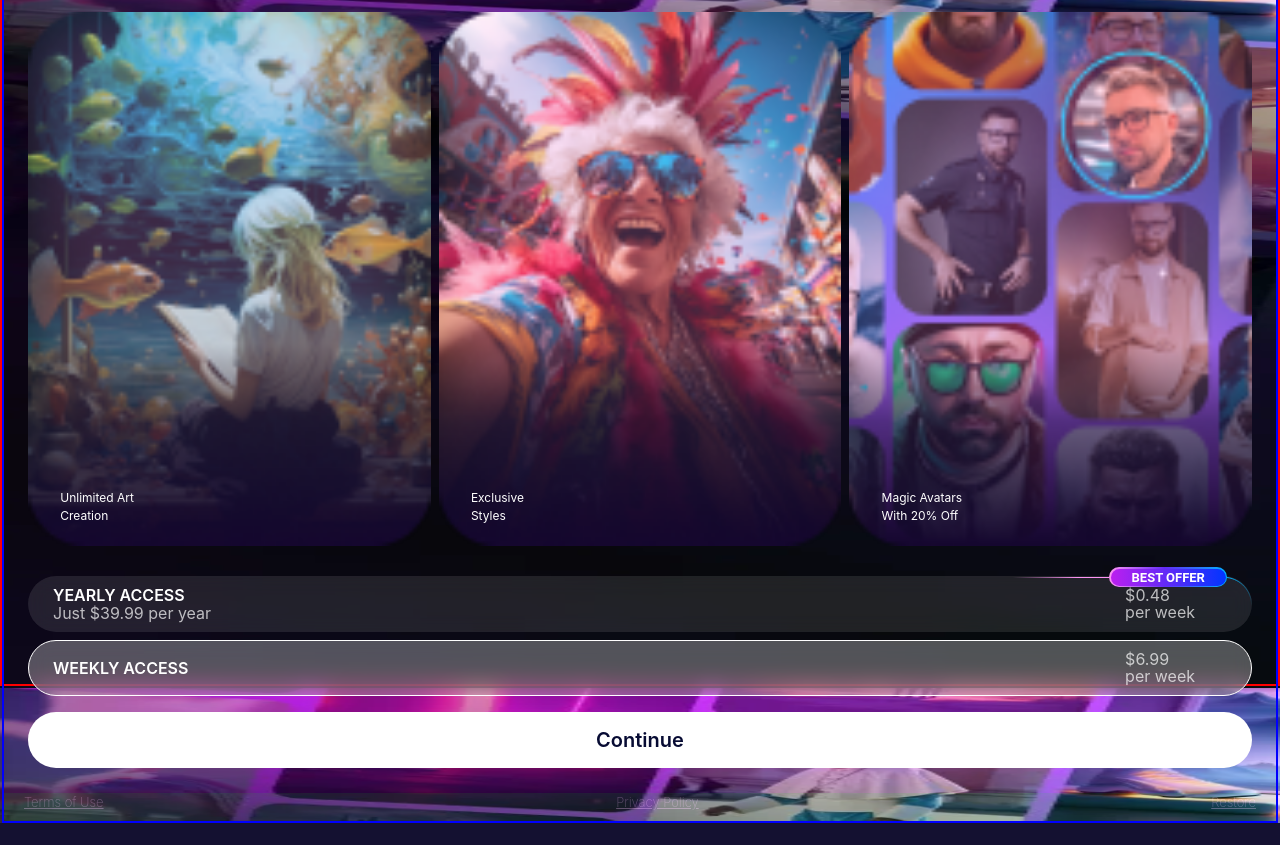
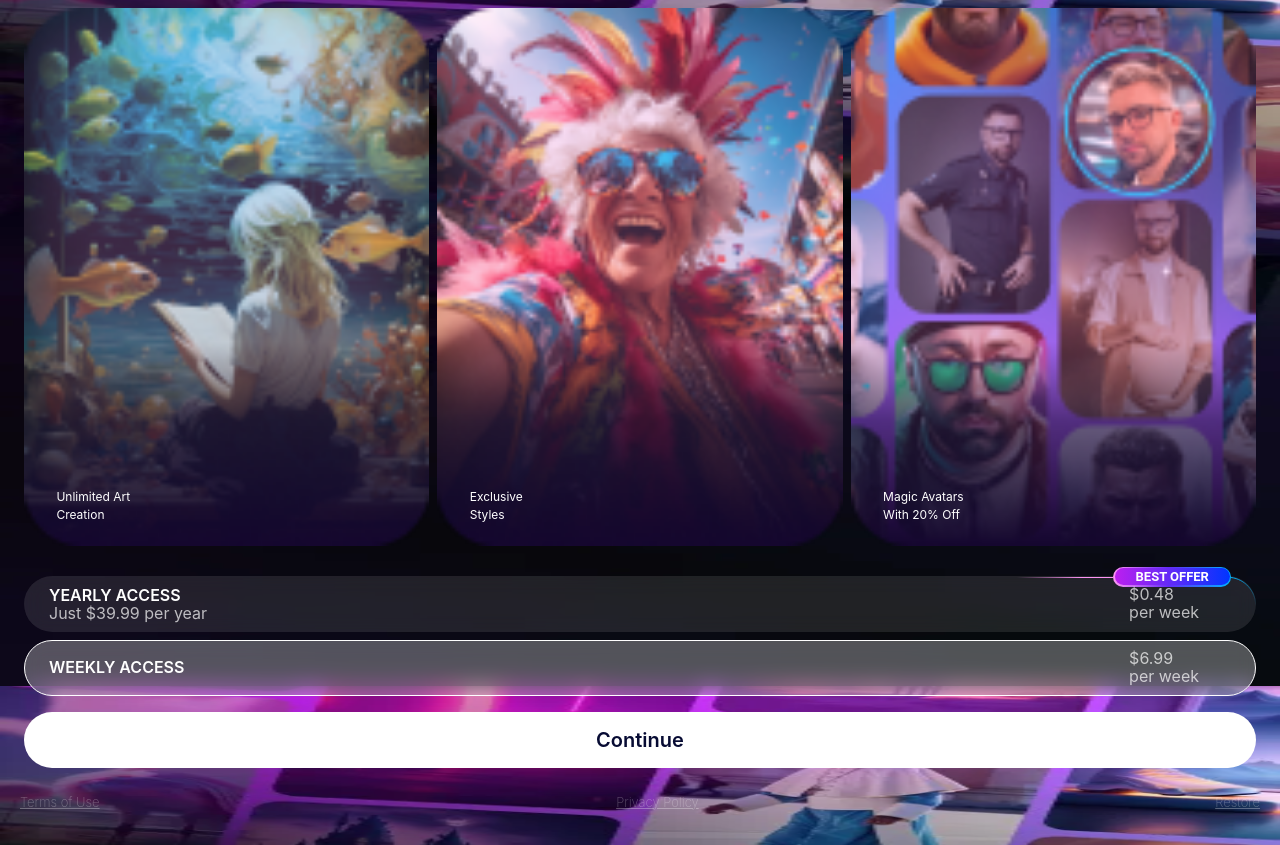
Before and after one commit to idubrovskaya/aiby-fe-task, a plain HTML site: page index.html in a window 1280 px wide. Shown: the part 114-959 px from the top of the page. Before the commit the page ends 937 px from the top, so only its background shows below. Drawn offline with Linux system fonts and the light colour scheme.

Commit message:
fix after test

```diff
--- a/styles/layout/footer.css
+++ b/styles/layout/footer.css
@@ -42,3 +42,9 @@ html[lang="es"] .footer a {
   font-size: 11px;
   line-height: 13px;
 }
+
+@supports (padding: max(0px)) {
+  .footer {
+    padding-bottom: 34px;
+  }
+}
--- a/styles/layout/main.css
+++ b/styles/layout/main.css
@@ -66,16 +66,3 @@ body {
     background-position: center top;
   }
 }
-
-/* test */
-html {
-  border: 2px solid red; /* Увидите границы html */
-}
-
-body {
-  border: 2px solid blue; /* Увидите границы body */
-}
-
-.footer {
-  background: rgba(0, 255, 0, 0.3); /* Увидите футер */
-}
```
